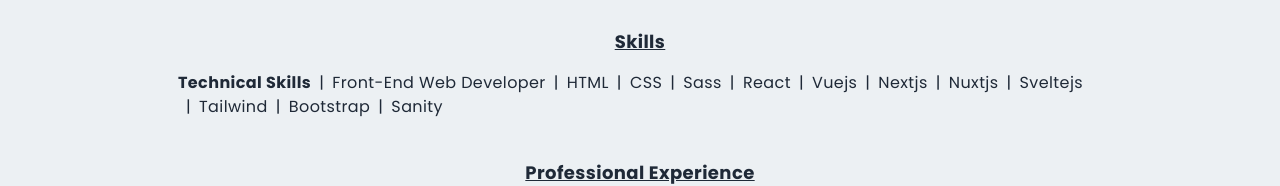
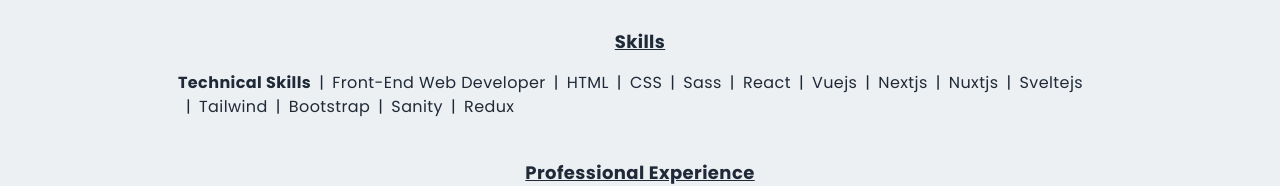
Before and after one commit to xasanof17/portfolio-primary, a Next.js app: page /resume in a window 1280 px wide. Shown: the part 495-681 px from the top of the page. Built offline with nearby package versions, Linux system fonts and the light colour scheme.

Commit message:
some changes

```diff
--- a/components/About.jsx
+++ b/components/About.jsx
@@ -5,7 +5,7 @@ import {images} from '../constants'
 
 const About = () => {
   return (
-    <section id="about" className="w-full md:h-screen p-2 flex items-center py-16">
+    <section id="about" className="w-full md:h-screen p-3 flex items-center py-16">
       <div className="max-w-[1240px] m-auto md:grid grid-cols-3 gap-8">
         <div className="col-span-2">
           <p className="uppercase text-xl tracking-widest text-[#5651e5]">
--- a/components/Main.jsx
+++ b/components/Main.jsx
@@ -16,7 +16,7 @@ const Main = () => {
             Hi, I&#39;m <span className="text-[#5651e5]"> Javohir</span>
           </h1>
           <h1 className="py-2 text-gray-700">A Front-End Web Developer</h1>
-          <p className="py-4 text-gray-600 sm:max-w-[70%] m-auto">
+          <p className="py-4 text-gray-600 sm:max-w-[70%] m-auto px-2 sm:px-0">
             I&apos;m focused on building responsive front-end web applications
             while learning back-end technologies.
           </p>
--- a/components/Navbar.jsx
+++ b/components/Navbar.jsx
@@ -4,7 +4,6 @@ import React, { useState, useEffect } from "react";
 import { AiOutlineClose, AiOutlineMail, AiOutlineMenu } from "react-icons/ai";
 import { FaGithub, FaLinkedinIn } from "react-icons/fa";
 import { BsFillPersonLinesFill } from "react-icons/bs";
-// import { useRouter } from 'next/router';
 import { images } from "../constants";
 
 const Navbar = () => {
@@ -12,24 +11,6 @@ const Navbar = () => {
   const [shadow, setShadow] = useState(false);
   const [navBg, setNavBg] = useState("#ecf0f3");
   const [linkColor, setLinkColor] = useState("#1f2937");
-  // const [position, setPosition] = useState('fixed')
-  // const router = useRouter();
-
-  // useEffect(() => {
-  //   if (
-  //     router.asPath === '/property' ||
-  //     router.asPath === '/crypto' ||
-  //     router.asPath === '/netflix' ||
-  //     router.asPath === '/twitch'
-  //   ) {
-  //     setNavBg('transparent');
-  //     setLinkColor('#ecf0f3');
-  //   } else {
-  //     setNavBg('#ecf0f3');
-  //     setLinkColor('#1f2937');
-  //   }
-  // }, [router]);
-
   const handleNav = () => {
     setNav(!nav);
   };
@@ -166,7 +147,7 @@ const Navbar = () => {
                 </li>
               </Link>
             </ul>
-            <div className="pt-40">
+            <div className="pt-4 sm:pt-40">
               <p className="uppercase tracking-widest text-[#5651e5]">
                 Let&#39;s Connect
               </p>
--- a/components/ProjectItem.jsx
+++ b/components/ProjectItem.jsx
@@ -4,14 +4,16 @@ import React from "react";
 
 const ProjectItem = ({ title, backgroundImg, tech, projectUrl }) => {
   return (
-      <div className="relative flex items-center justify-center h-auto w-full shadow-xl shadow-gray-400 rounded-xl group hover:bg-gradient-to-r from-[#5651e5] to-[#709dff]">
+    <div className="hover:cursor-pointer relative flex items-center justify-center h-auto w-full shadow-xl shadow-gray-400 rounded-xl group hover:bg-gradient-to-r from-[#5651e5] to-[#709dff]">
+      <div className="flex items-center justify-center">
         <Image
           className="rounded-xl group-hover:opacity-10"
           src={backgroundImg}
           alt="/"
         />
+      </div>
       <div className="hidden group-hover:block absolute top-[50%] left-[50%] translate-x-[-50%] translate-y-[-50%]">
-            <h3 className="text-2xl text-white tracking-wider text-center">
+        <h3 className="text-lg sm:text-2xl text-white tracking-wider text-center">
           {title}
         </h3>
         <p className="pb-4 pt-2 text-white text-center">{tech}</p>
--- a/components/Skills.jsx
+++ b/components/Skills.jsx
@@ -36,11 +36,11 @@ const Skills = () => {
               className="p-6 shadow-xl rounded-xl hover:scale-105 ease-in duration-300"
               key={id}
             >
-              <div className="grid grid-cols-2 gap-2 justify-center items-center sm:flex sm:flex-col">
-                <div className="m-auto">
-                  <Image src={img} width="64px" height="64px" alt="/" />
+              <div className="grid grid-cols-1 sm:grid-cols-2 gap-2 justify-center items-center sm:flex sm:flex-col">
+                <div className="m-auto flex items-center justify-center w-[60px] h-[60px] sm:w-[50px] sm:h-[50px]">
+                  <Image src={img} className="w-full h-full" alt="/" />
                 </div>
-                <div className="flex flex-col items-center justify-center">
+                <div className="hidden sm:flex flex-col items-center justify-center">
                   <p>{name}</p>
                 </div>
               </div>
--- a/pages/resume.jsx
+++ b/pages/resume.jsx
@@ -14,7 +14,7 @@ const resume = () => {
         <link rel="icon" href="/fav.png" />
       </Head>
 
-      <div className="max-w-[940px] mx-auto p-2 pt-[120px]">
+      <div className="max-w-[940px] mx-auto p-2 pt-[50px] sm:pt-[120px]">
         <h2 className="text-center">Resume</h2>
         <div className="bg-[#d0d4d6] my-4 p-4 w-full flex justify-between items-center">
           <h2 className="text-center text-lg">Xasanov Javohir</h2>
@@ -61,7 +61,7 @@ const resume = () => {
         {/* Skills */}
         <div className="text-center py-4">
           <h5 className="text-center underline text-[18px] py-2">Skills</h5>
-          <p className="py-2 flex flex-wrap">
+          <div className="py-2 flex flex-wrap">
             <span className="font-bold">Technical Skills</span>
             <span className="px-2">|</span>Front-End Web Developer
             <span className="px-2">|</span>HTML
@@ -75,7 +75,8 @@ const resume = () => {
             <span className="px-2">|</span>Tailwind
             <span className="px-2">|</span>Bootstrap
             <span className="px-2">|</span>Sanity
-          </p>
+            <span className="px-2">|</span>Redux
+          </div>
           {/* <p className="py-2">
             <span className="font-bold">Amazon Web Services</span>
             <span className="px-2">|</span>Amazon Web Services Cloud
--- a/styles/globals.scss
+++ b/styles/globals.scss
@@ -2,11 +2,20 @@
 @tailwind components;
 @tailwind utilities;
 
-@import url('https://fonts.googleapis.com/css2?family=Poppins:wght@100;200;300;400;500;600;700&display=swap');
+@import url("https://fonts.googleapis.com/css2?family=Poppins:wght@100;200;300;400;500;600;700&display=swap");
 
 html {
   scroll-behavior: smooth;
   font-family: "Poppins", sans-serif;
+}
+*::-webkit-scrollbar {
+  width: 6px;
+  height: 2px;
+  background: #c0c9d7;
+}
+*::-webkit-scrollbar-thumb {
+  background: rgb(59 130 246 / 0.5);
+  border-radius: 10px;
 }
 
 @layer base {
```
Lines whose indentation alone changed are shown as unchanged.
